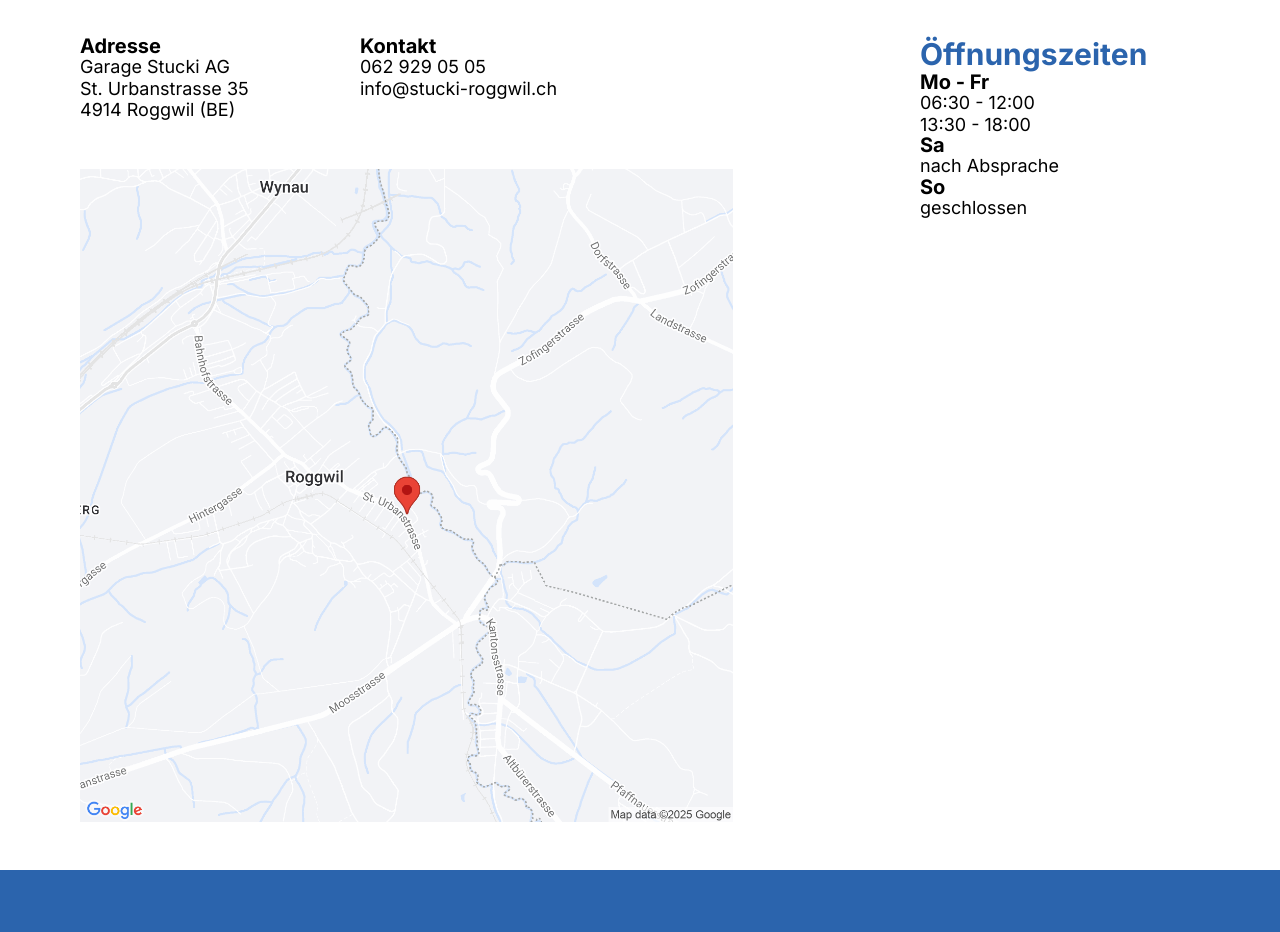
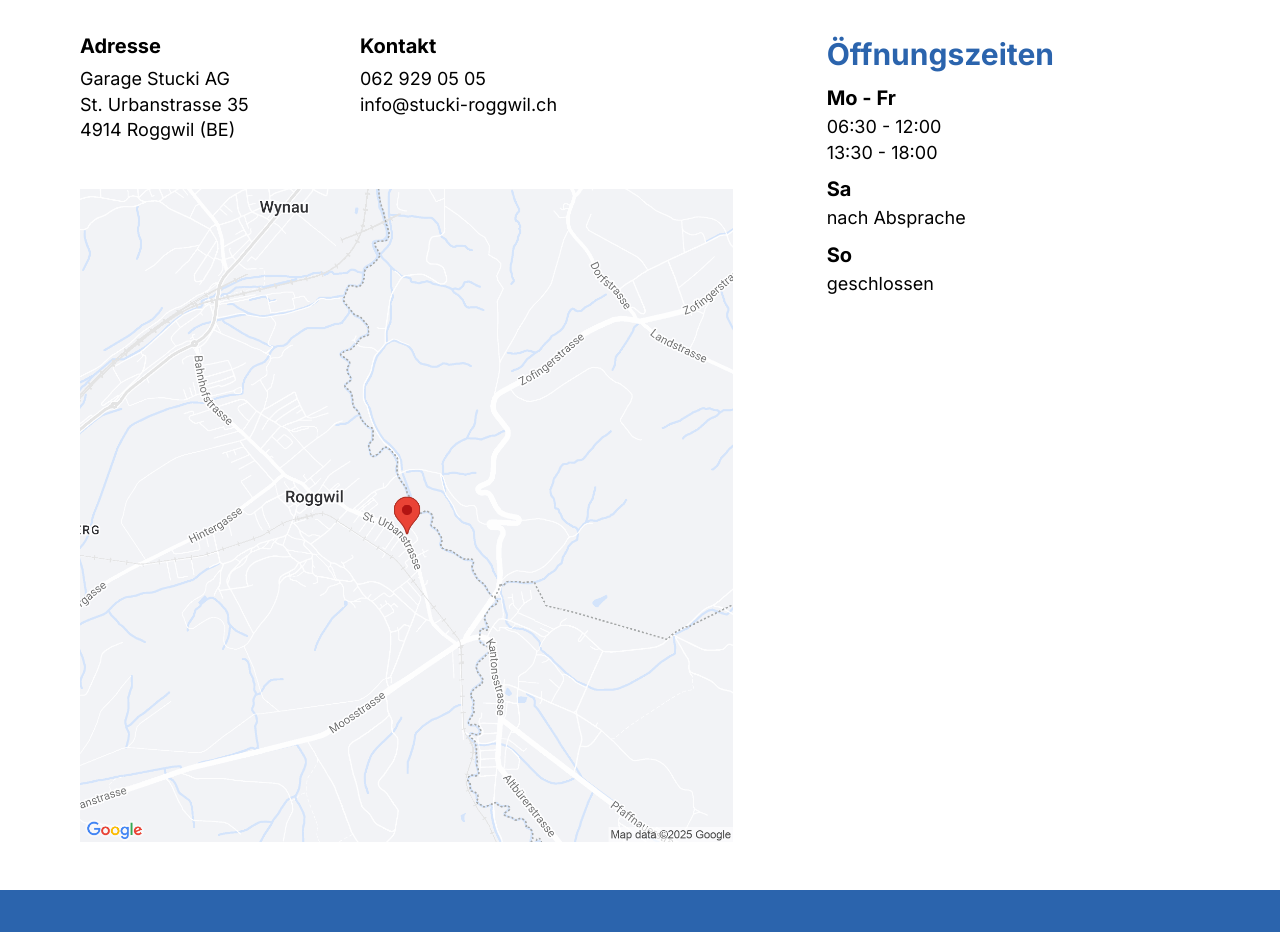
Before and after one commit to StuckiSimon/stucki-roggwil, a Next.js app in the folder website/: page /contact in a window 1280 px wide. Shown: the part 400-1332 px from the top of the page. Built offline with nearby package versions, Linux system fonts and the light colour scheme.

Commit message:
Improve sizing

```diff
--- a/website/src/app/contact/page.module.scss
+++ /dev/null
@@ -1,3 +0,0 @@
-.space {
-  padding: var(--stucki-spacing-08) 0 0 0;
-}
--- a/website/src/app/contact/page.tsx
+++ b/website/src/app/contact/page.tsx
@@ -2,61 +2,71 @@ import { PageHero } from '@/visual-components/page-hero/page-hero';
 import { GridContainer, GridItem } from '@/visual-components/grid/grid';
 import { Layout } from '@/modules/layout/layout';
 import { Typography } from '@/visual-components/typography/typography';
+import { Spacer } from '@/visual-components/spacer/spacer';
 import positionImg from './position.png';
-import styles from './page.module.scss';
 
 export default async function Contact() {
   return (
     <Layout>
       <PageHero title="Kontakt" subline="So erreichen Sie uns." />
-      <div className={styles.space}></div>
+      <Spacer size="08" />
       <GridContainer>
-        <GridItem span="9" createSubgrid>
+        <GridItem span="8" createSubgrid>
           <GridItem span="3">
             <Typography variant="buttontext">Adresse</Typography>
+            <Spacer size="04" />
             <Typography variant="text">
               Garage Stucki AG
-              <br />
+              <Spacer size="02" />
               St. Urbanstrasse 35
-              <br />
+              <Spacer size="02" />
               4914 Roggwil (BE)
             </Typography>
           </GridItem>
           <GridItem span="3">
+            <Spacer size="00" sizeXs="06" />
             <Typography variant="buttontext">Kontakt</Typography>
+            <Spacer size="04" />
             <Typography variant="text">
               <a href="tel:+410629290505">062 929 05 05</a>
-              <br />
+              <Spacer size="02" />
               <a href="mailto:info@stucki-roggwil.ch">info@stucki-roggwil.ch</a>
             </Typography>
           </GridItem>
           <GridItem span="7">
-            <div className={styles.space}></div>
+            <Spacer size="08" />
             <a
               href="https://www.google.com/maps/dir/?api=1&destination=Garage%20Stucki%20AG%2C%20Sankt%20Urbanstrasse%2035%2C%204914%20Roggwil"
               target="_blank"
             >
               <img src={positionImg.src} alt="" />
             </a>
+            <Spacer size="08" />
           </GridItem>
         </GridItem>
-        <GridItem span="3">
+        <GridItem span="4">
           <Typography variant="sub-title" color="blue">
             Öffnungszeiten
           </Typography>
+          <Spacer size="05" />
           <Typography variant="buttontext">Mo - Fr</Typography>
+          <Spacer size="03" />
           <Typography variant="text">
             06:30 - 12:00
-            <br />
+            <Spacer size="02" />
             13:30 - 18:00
           </Typography>
+          <Spacer size="05" />
           <Typography variant="buttontext">Sa</Typography>
+          <Spacer size="03" />
           <Typography variant="text">nach Absprache</Typography>
+          <Spacer size="05" />
           <Typography variant="buttontext">So</Typography>
+          <Spacer size="03" />
           <Typography variant="text">geschlossen</Typography>
+          <Spacer size="08" />
         </GridItem>
       </GridContainer>
-      <div className={styles.space}></div>
     </Layout>
   );
 }
```
